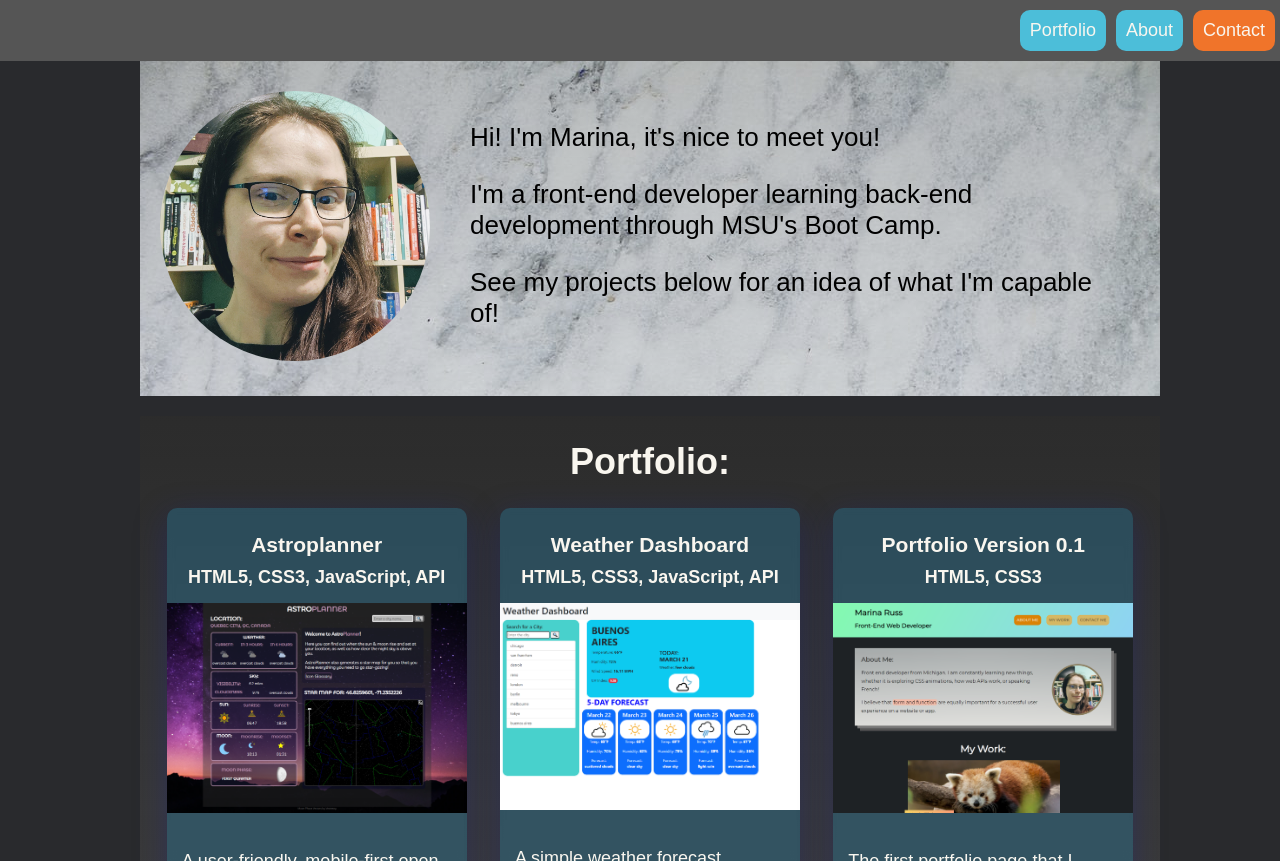
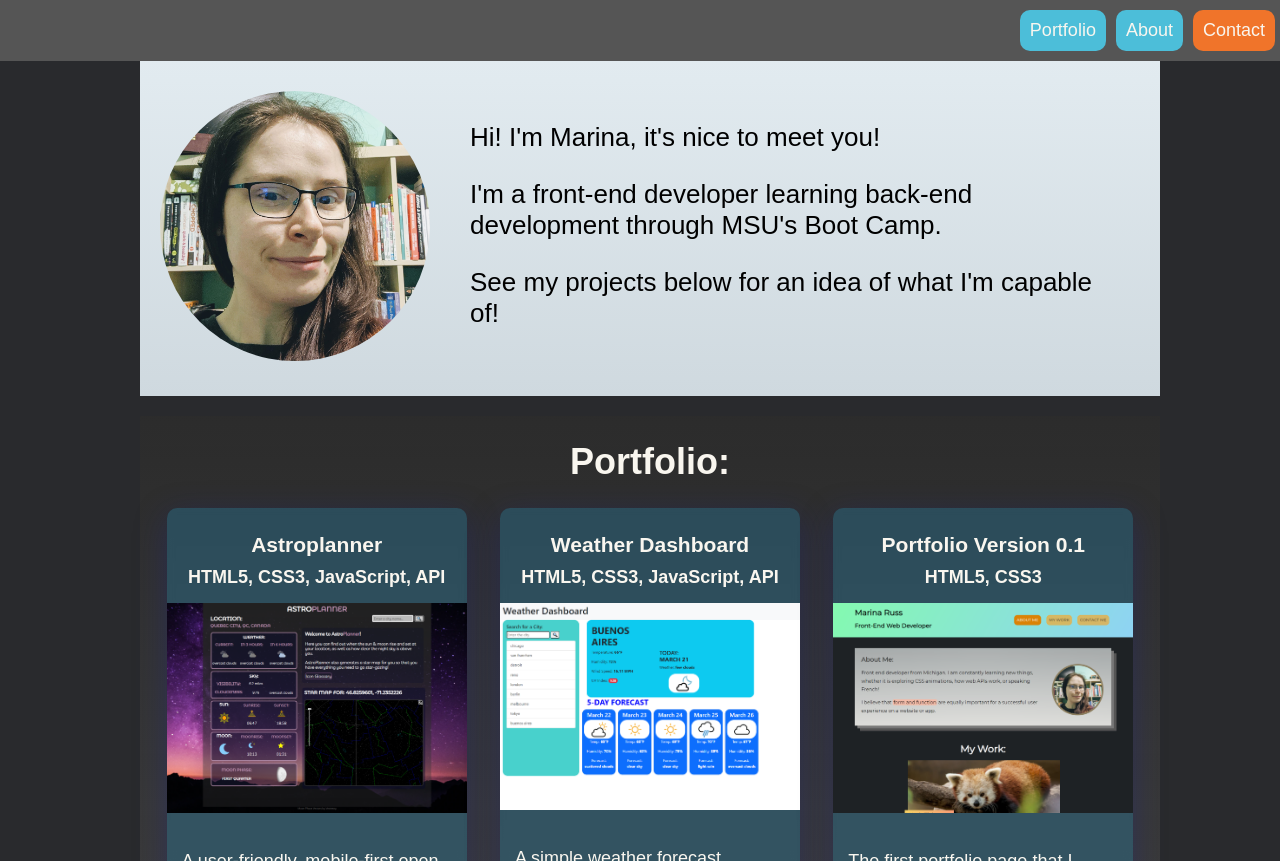
Before and after one commit to Marina-Russ/marina-russ.github.io, a plain HTML site: page index.html in a window 1280 px wide. Shown: the part 840-1701 px from the top of the page. Drawn offline with nearby package versions, Linux system fonts and the light colour scheme.

Commit message:
changes intro background to soft gradient

```diff
--- a/css/main.css
+++ b/css/main.css
@@ -178,7 +178,8 @@ h2 {
   display: flex;
   flex-direction: row;
   /*margin-top: 20px;*/
-  background-image: linear-gradient(rgba(0, 0, 0, 0.2), rgba(0, 0, 0, 0.1)), url(../img/marble.jpg);
+  /* background-image: linear-gradient(rgba(0, 0, 0, 0.2), rgba(0, 0, 0, 0.1)), url(../img/marble.jpg); */
+  background-image: linear-gradient(to top, #cfd9df 0%, #e2ebf0 100%);
 }
 
 #intro-img {
```
Also changed, not shown: img/marble.jpg (deleted).
